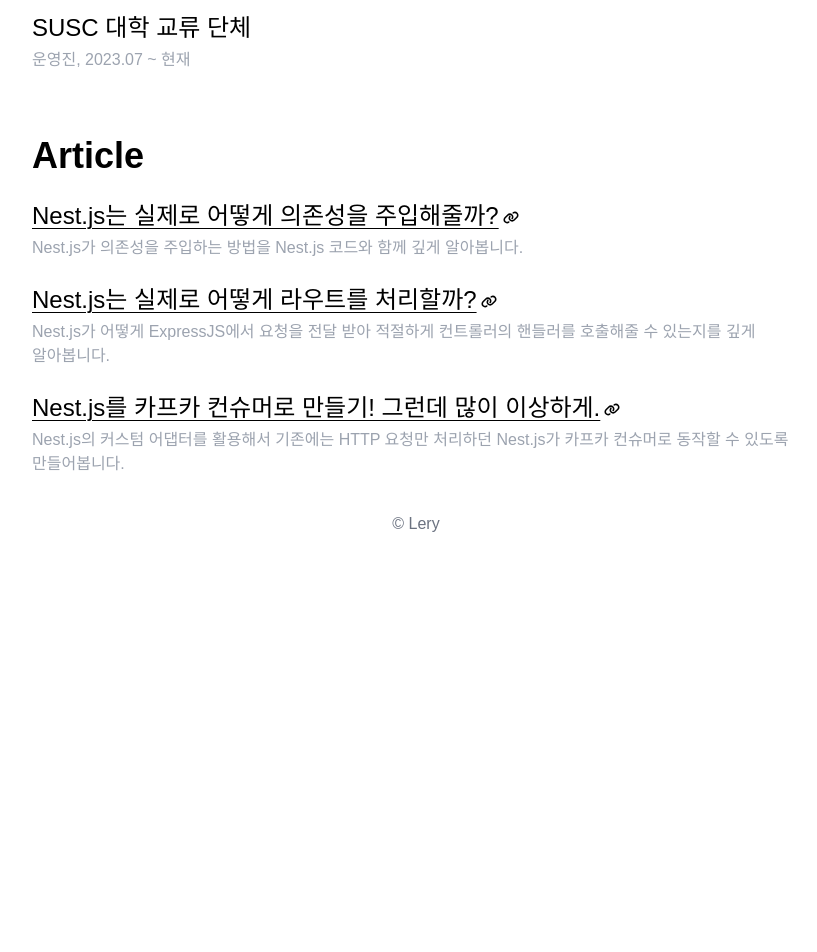
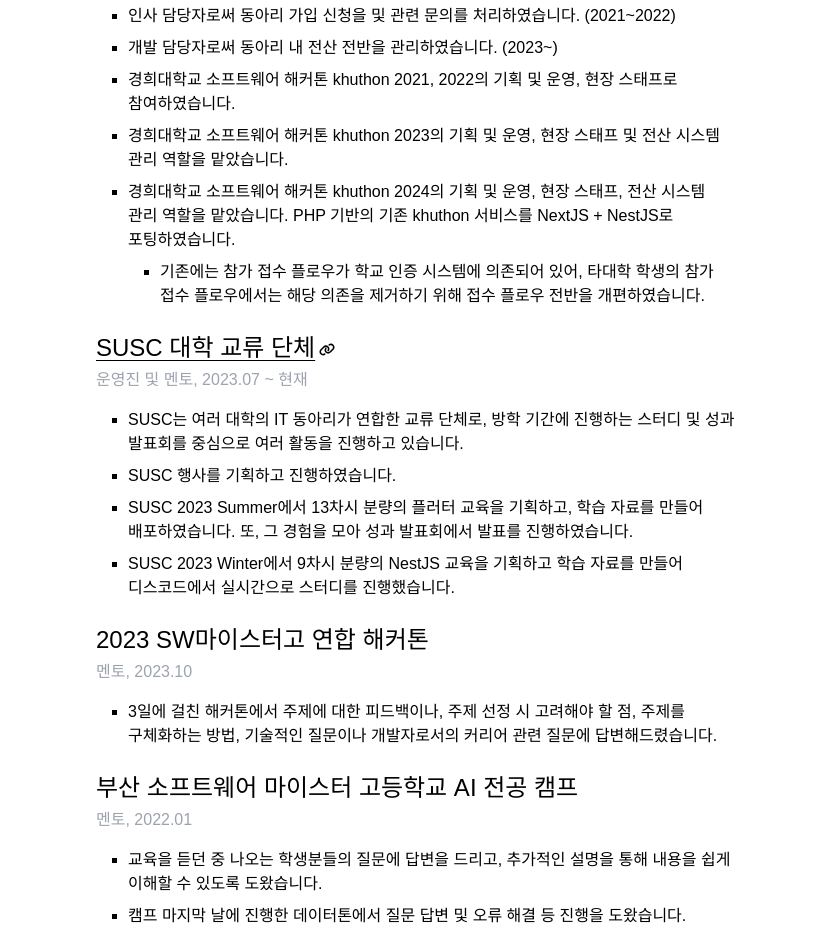
Before and after one commit to cpprhtn/about, a Next.js app: page / in a window 1280 px wide. Shown: the part 900-1852 px from the top of the page, without its empty margins (224-1041 px from the left). Before the commit the page ends 1532 px from the top, so only its background shows below. Built offline with nearby package versions, Linux system fonts and the light colour scheme; a web font is replaced by a local one.

Commit message:
feat: 경험 섹션 내용 추가

```diff
--- a/app/page.tsx
+++ b/app/page.tsx
@@ -3,10 +3,8 @@
 import ActivityContainer from "@lery/containers/ActivityContainer";
 import ActivityItemContainer from "@lery/containers/ActivityItemContainer";
 
-export default function Home() {
+function WorkSection() {
   return (
-    <main className="mx-auto my-12 max-w-screen-md p-4">
-      <Header />
     <ActivityContainer title="Work">
       <ActivityItemContainer
         title="모두싸인 SaaS 플랫폼팀"
@@ -21,6 +19,11 @@
         subtitle="백엔드 엔지니어, 2022.03 ~ 2022.09"
       ></ActivityItemContainer>
     </ActivityContainer>
+  );
+}
+
+function ExperienceSection() {
+  return (
     <ActivityContainer title="Experience">
       <ActivityItemContainer
         title="경희대학교 컴퓨터공학부 컴퓨터공학과"
@@ -29,29 +32,130 @@
       <ActivityItemContainer
         title="경희대학교 중앙 IT 동아리 쿠러그"
         subtitle="운영진, 2021.04 ~ 현재"
-        ></ActivityItemContainer>
+        url="https://khlug.org"
+      >
+        <ul>
+          <li>
+            인사 담당자로써 동아리 가입 신청을 및 관련 문의를 처리하였습니다.
+            (2021~2022)
+          </li>
+          <li>개발 담당자로써 동아리 내 전산 전반을 관리하였습니다. (2023~)</li>
+          <li>
+            경희대학교 소프트웨어 해커톤 khuthon 2021, 2022의 기획 및 운영, 현장
+            스태프로 참여하였습니다.
+          </li>
+          <li>
+            경희대학교 소프트웨어 해커톤 khuthon 2023의 기획 및 운영, 현장
+            스태프 및 전산 시스템 관리 역할을 맡았습니다.
+          </li>
+          <li>
+            경희대학교 소프트웨어 해커톤 khuthon 2024의 기획 및 운영, 현장
+            스태프, 전산 시스템 관리 역할을 맡았습니다. PHP 기반의 기존 khuthon
+            서비스를 NextJS + NestJS로 포팅하였습니다.
+            <ul>
+              <li>
+                기존에는 참가 접수 플로우가 학교 인증 시스템에 의존되어 있어,
+                타대학 학생의 참가 접수 플로우에서는 해당 의존을 제거하기 위해
+                접수 플로우 전반을 개편하였습니다.
+              </li>
+            </ul>
+          </li>
+        </ul>
+      </ActivityItemContainer>
       <ActivityItemContainer
         title="SUSC 대학 교류 단체"
-          subtitle="운영진, 2023.07 ~ 현재"
-        ></ActivityItemContainer>
+        subtitle="운영진 및 멘토, 2023.07 ~ 현재"
+        url="https://susc.kr"
+      >
+        <ul>
+          <li>
+            SUSC는 여러 대학의 IT 동아리가 연합한 교류 단체로, 방학 기간에
+            진행하는 스터디 및 성과 발표회를 중심으로 여러 활동을 진행하고
+            있습니다.
+          </li>
+          <li>SUSC 행사를 기획하고 진행하였습니다.</li>
+          <li>
+            SUSC 2023 Summer에서 13차시 분량의 플러터 교육을 기획하고, 학습
+            자료를 만들어 배포하였습니다. 또, 그 경험을 모아 성과 발표회에서
+            발표를 진행하였습니다.
+          </li>
+          <li>
+            SUSC 2023 Winter에서 9차시 분량의 NestJS 교육을 기획하고 학습 자료를
+            만들어 디스코드에서 실시간으로 스터디를 진행했습니다.
+          </li>
+        </ul>
+      </ActivityItemContainer>
+      <ActivityItemContainer
+        title="2023 SW마이스터고 연합 해커톤"
+        subtitle="멘토, 2023.10"
+      >
+        <ul>
+          <li>
+            3일에 걸친 해커톤에서 주제에 대한 피드백이나, 주제 선정 시 고려해야
+            할 점, 주제를 구체화하는 방법, 기술적인 질문이나 개발자로서의 커리어
+            관련 질문에 답변해드렸습니다.
+          </li>
+        </ul>
+      </ActivityItemContainer>
+      <ActivityItemContainer
+        title="부산 소프트웨어 마이스터 고등학교 AI 전공 캠프"
+        subtitle="멘토, 2022.01"
+      >
+        <ul>
+          <li>
+            교육을 듣던 중 나오는 학생분들의 질문에 답변을 드리고, 추가적인
+            설명을 통해 내용을 쉽게 이해할 수 있도록 도왔습니다.
+          </li>
+          <li>
+            캠프 마지막 날에 진행한 데이터톤에서 질문 답변 및 오류 해결 등
+            진행을 도왔습니다.
+          </li>
+        </ul>
+      </ActivityItemContainer>
+      <ActivityItemContainer
+        title="설리번 프로젝트"
+        subtitle="앱 부문(Flutter) 멘토, 2021.04 ~ 2021.08"
+      >
+        <ul>
+          <li>
+            디데이 앱 제작을 목표로 7차시 과정의 교육 계획서를 작성하고, 교육
+            자료를 만들어 12명에게 플러터 멘토링을 진행하였습니다.
+          </li>
+        </ul>
+      </ActivityItemContainer>
     </ActivityContainer>
+  );
+}
+
+function ArticleSection() {
+  return (
     <ActivityContainer title="Article">
       <ActivityItemContainer
         title="Nest.js는 실제로 어떻게 의존성을 주입해줄까?"
         url="https://velog.io/@coalery/nest-injection-how"
         subtitle="Nest.js가 의존성을 주입하는 방법을 Nest.js 코드와 함께 깊게 알아봅니다."
-        ></ActivityItemContainer>
+      />
       <ActivityItemContainer
         title="Nest.js는 실제로 어떻게 라우트를 처리할까?"
         url="https://velog.io/@coalery/nest-route-how"
         subtitle="Nest.js가 어떻게 ExpressJS에서 요청을 전달 받아 적절하게 컨트롤러의 핸들러를 호출해줄 수 있는지를 깊게 알아봅니다."
-        ></ActivityItemContainer>
+      />
       <ActivityItemContainer
         title="Nest.js를 카프카 컨슈머로 만들기! 그런데 많이 이상하게."
         url="https://velog.io/@coalery/kafka-consumer-with-nestjs"
         subtitle="Nest.js의 커스텀 어댑터를 활용해서 기존에는 HTTP 요청만 처리하던 Nest.js가 카프카 컨슈머로 동작할 수 있도록 만들어봅니다."
-        ></ActivityItemContainer>
+      />
     </ActivityContainer>
+  );
+}
+
+export default function Home() {
+  return (
+    <main className="mx-auto my-12 max-w-screen-sm p-4">
+      <Header />
+      <WorkSection />
+      <ExperienceSection />
+      <ArticleSection />
       <Footer />
     </main>
   );
```
Lines whose indentation alone changed are shown as unchanged.
